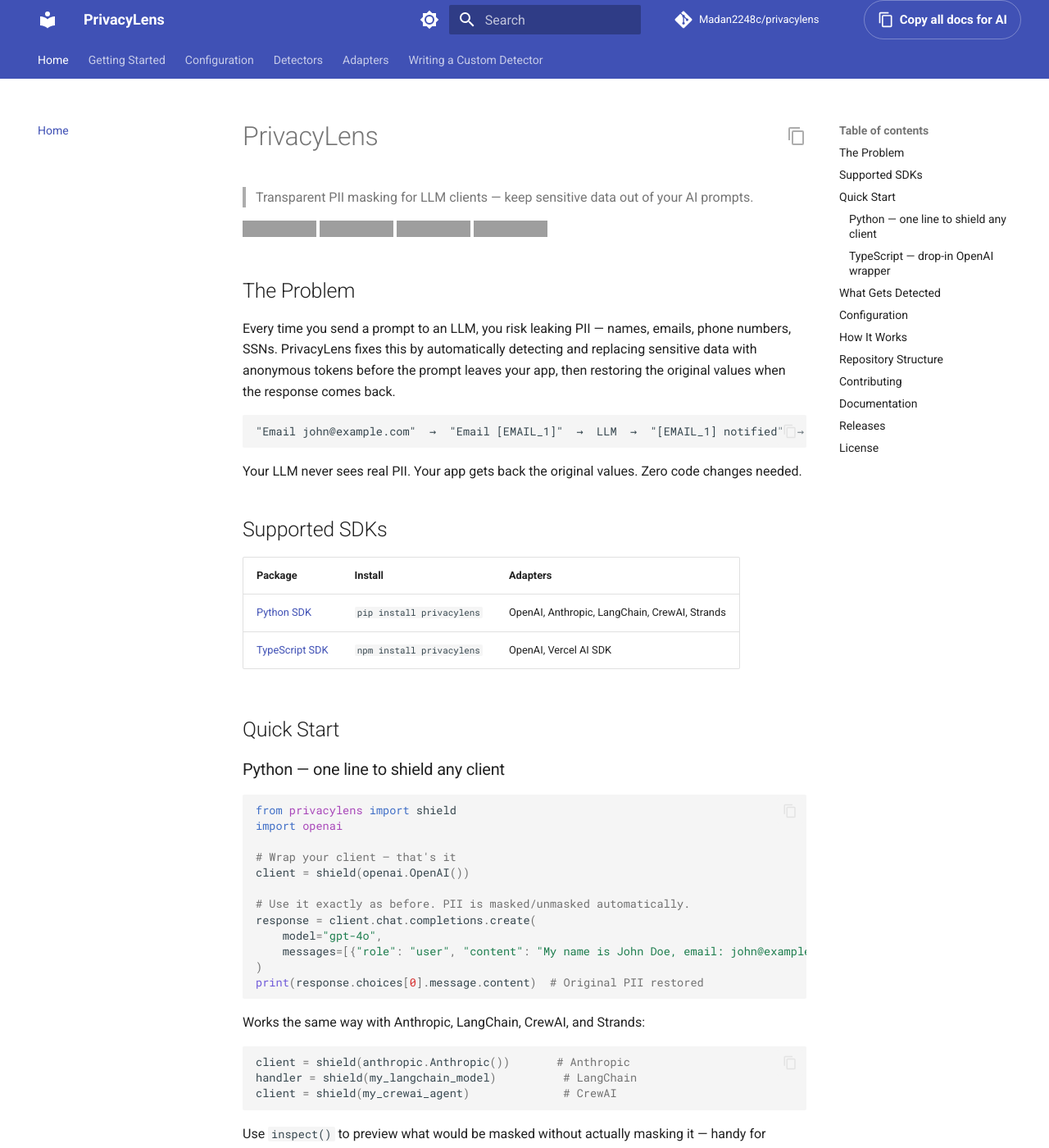
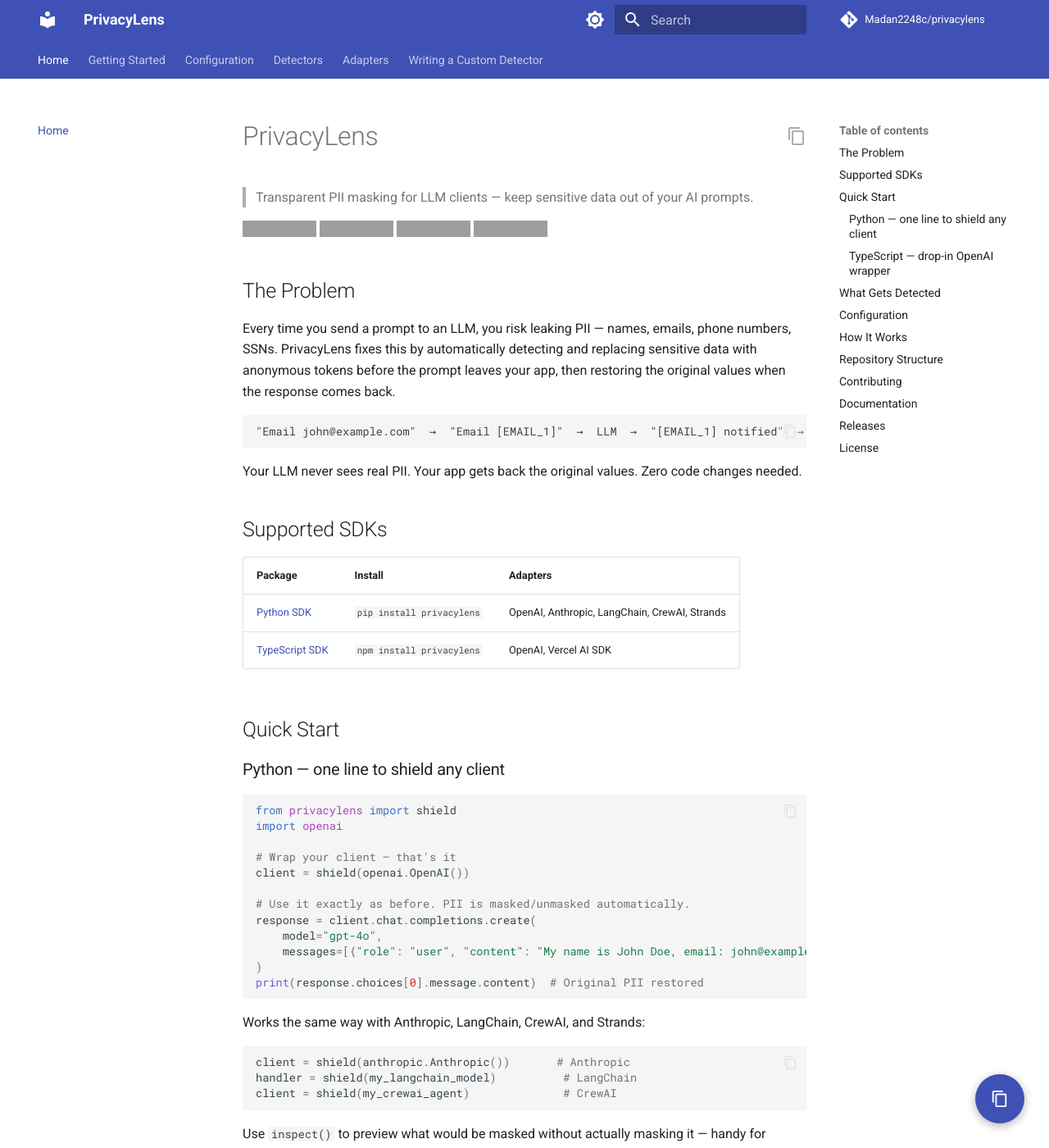
Before and after one commit to Madan2248c/privacylens, an MkDocs documentation site: the page built from docs/index.md, in a window 1280 px wide and 1400 px high. Shown: the whole window at 82% size. Built offline with MkDocs 1.6.1 and Material for MkDocs 9.7.7, drawn with Linux system fonts in a browser that asks for light colours; comment, search, counter and statistics services are not loaded; grey boxes are pictures that could not be loaded.

Commit message:
docs: replace nav button with clean floating icon for copy all docs

```diff
--- a/docs/js/ai-copy.js
+++ b/docs/js/ai-copy.js
@@ -1,79 +1,43 @@
-// PrivacyLens AI copy buttons
-// 1. Per-page "Copy for AI" button (replaces edit button) — copies current page markdown
-// 2. "Copy all docs" button injected into the header nav — copies llms-full.txt
-
 const RAW_BASE = "https://raw.githubusercontent.com/Madan2248c/privacylens/main/docs/";
 const SITE_BASE = "https://madan2248c.github.io/privacylens/";
 
-async function fetchAndCopy(url, btn, successText) {
-  const span = btn.querySelector("span") || btn;
-  const original = span.textContent;
+async function fetchAndCopy(url, onSuccess) {
   try {
-    const text = await fetch(url).then((r) => {
-      if (!r.ok) throw new Error(r.status);
-      return r.text();
-    });
+    const text = await fetch(url).then((r) => r.text());
     await navigator.clipboard.writeText(text);
-    span.textContent = "Copied!";
-    setTimeout(() => (span.textContent = original), 2000);
+    onSuccess();
   } catch {
     window.open(url, "_blank");
   }
 }
 
-function initPageCopyButton() {
-  const btn = document.querySelector(".ai-copy-page");
-  if (!btn) return;
+document$.subscribe(() => {
+  // --- Per-page copy button (where edit button was) ---
+  const pageBtn = document.querySelector(".ai-copy-page");
+  if (pageBtn) {
+    const srcPath = pageBtn.getAttribute("data-src-path");
+    pageBtn.addEventListener("click", () => {
+      fetchAndCopy(RAW_BASE + srcPath, () => {
+        pageBtn.classList.add("ai-copied");
+        setTimeout(() => pageBtn.classList.remove("ai-copied"), 2000);
+      });
+    });
+  }
 
-  const srcPath = btn.getAttribute("data-src-path");
-  if (!srcPath) return;
+  // --- Floating "copy all docs" icon button ---
+  if (document.getElementById("ai-copy-all")) return;
+
+  const btn = document.createElement("button");
+  btn.id = "ai-copy-all";
+  btn.title = "Copy full docs for AI";
+  btn.innerHTML = `<svg xmlns="http://www.w3.org/2000/svg" viewBox="0 0 24 24" fill="currentColor" width="22" height="22"><path d="M19 21H8V7h11m0-2H8a2 2 0 0 0-2 2v14a2 2 0 0 0 2 2h11a2 2 0 0 0 2-2V7a2 2 0 0 0-2-2m-3-4H4a2 2 0 0 0-2 2v14h2V3h12V1Z"/></svg>`;
+
+  document.body.appendChild(btn);
 
   btn.addEventListener("click", () => {
-    fetchAndCopy(RAW_BASE + srcPath, btn, "Copied!");
+    fetchAndCopy(SITE_BASE + "llms-full.txt", () => {
+      btn.classList.add("ai-copied");
+      setTimeout(() => btn.classList.remove("ai-copied"), 2000);
+    });
   });
-}
-
-function initAllDocsCopyButton() {
-  // Inject into the header actions area (right side of top nav)
-  const headerInner = document.querySelector(".md-header__inner");
-  if (!headerInner || document.getElementById("ai-copy-all-btn")) return;
-
-  const btn = document.createElement("button");
-  btn.id = "ai-copy-all-btn";
-  btn.title = "Copy full docs for AI (llms-full.txt)";
-  btn.innerHTML = `
-    <svg xmlns="http://www.w3.org/2000/svg" viewBox="0 0 24 24" width="20" height="20" fill="currentColor">
-      <path d="M19 21H8V7h11m0-2H8a2 2 0 0 0-2 2v14a2 2 0 0 0 2 2h11a2 2 0 0 0 2-2V7a2 2 0 0 0-2-2m-3-4H4a2 2 0 0 0-2 2v14h2V3h12V1Z"/>
-    </svg>
-    <span>Copy all docs for AI</span>
-  `;
-
-  Object.assign(btn.style, {
-    display: "flex",
-    alignItems: "center",
-    gap: "0.35rem",
-    padding: "0 0.8rem",
-    height: "2.4rem",
-    borderRadius: "1.2rem",
-    border: "1px solid rgba(255,255,255,0.3)",
-    background: "transparent",
-    color: "var(--md-primary-bg-color)",
-    fontSize: "0.75rem",
-    fontWeight: "600",
-    cursor: "pointer",
-    whiteSpace: "nowrap",
-    marginLeft: "0.5rem",
-  });
-
-  btn.addEventListener("click", () => {
-    fetchAndCopy(SITE_BASE + "llms-full.txt", btn, "Copied!");
-  });
-
-  headerInner.appendChild(btn);
-}
-
-// MkDocs Material uses instant navigation — re-init on every page load
-document$.subscribe(() => {
-  initPageCopyButton();
-  initAllDocsCopyButton();
 });
--- /dev/null
+++ b/docs/stylesheets/extra.css
@@ -0,0 +1,48 @@
+/* Floating "copy all docs for AI" button */
+#ai-copy-all {
+  position: fixed;
+  bottom: 1.5rem;
+  right: 1.5rem;
+  z-index: 999;
+  width: 3rem;
+  height: 3rem;
+  border-radius: 50%;
+  border: none;
+  background: var(--md-primary-fg-color);
+  color: var(--md-primary-bg-color);
+  cursor: pointer;
+  display: flex;
+  align-items: center;
+  justify-content: center;
+  box-shadow: 0 3px 12px rgba(0, 0, 0, 0.3);
+  transition: transform 0.15s ease, box-shadow 0.15s ease;
+}
+
+#ai-copy-all:hover {
+  transform: scale(1.1);
+  box-shadow: 0 5px 16px rgba(0, 0, 0, 0.35);
+}
+
+#ai-copy-all.ai-copied {
+  background: #2e7d32;
+}
+
+/* Tooltip on hover */
+#ai-copy-all::after {
+  content: attr(title);
+  position: absolute;
+  right: 3.5rem;
+  background: rgba(0, 0, 0, 0.75);
+  color: #fff;
+  font-size: 0.72rem;
+  padding: 0.3rem 0.6rem;
+  border-radius: 0.3rem;
+  white-space: nowrap;
+  opacity: 0;
+  pointer-events: none;
+  transition: opacity 0.15s;
+}
+
+#ai-copy-all:hover::after {
+  opacity: 1;
+}
--- a/mkdocs.yml
+++ b/mkdocs.yml
@@ -46,6 +46,9 @@
     - icon: fontawesome/brands/npm
       link: https://www.npmjs.com/package/privacylens
 
+extra_css:
+  - stylesheets/extra.css
+
 extra_javascript:
   - js/ai-copy.js
 
```
